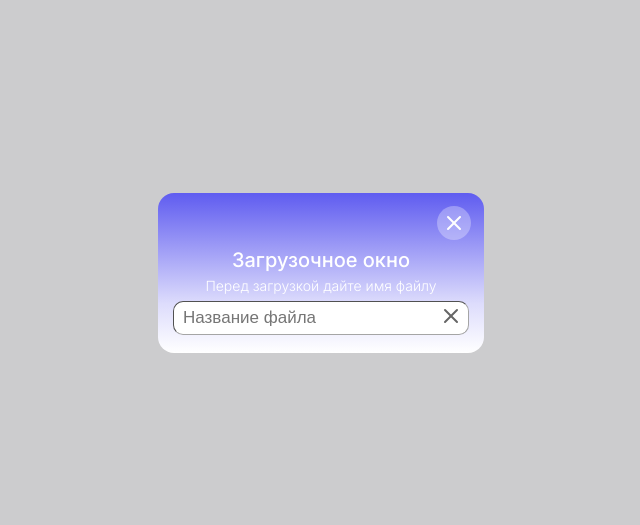
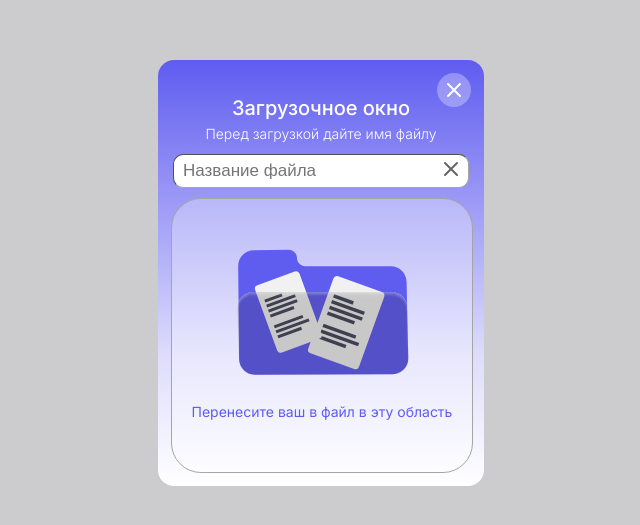
Before and after one commit to VlaDick2008/vite-web-component, a website built with Vite: page index.html in a window 1280 px wide. Shown: the part 127-652 px from the top of the page, without its empty margins (319-959 px from the left). Built offline with nearby package versions, Linux system fonts and the light colour scheme.

Commit message:
drag and drop zone

```diff
--- a/index.html
+++ b/index.html
@@ -12,9 +12,9 @@
     <title>Загрузка файла</title>
   </head>
   <body>
-    <div class="main-container">
+    <main class="main-container">
       <file-uploader></file-uploader>
-    </div>
+    </main>
     <script type="module" src="/src/main.ts"></script>
   </body>
 </html>
--- a/src/main.ts
+++ b/src/main.ts
@@ -1,5 +1,6 @@
 import "./normalize.css";
 import cross from "/cross.svg?url";
+import drop from "/docs-pic.svg?url";
 
 class FileUploader extends HTMLElement {
 	private shadow: ShadowRoot;
@@ -14,6 +15,7 @@ class FileUploader extends HTMLElement {
 	}
 
 	private render(): void {
+		// == Вёрстка ==
 		// Стилизация
 		const style = document.createElement("style");
 		style.textContent = `
@@ -25,8 +27,9 @@ class FileUploader extends HTMLElement {
 				padding: 13px;
 				color: white;
 				text-align: center;
-				gap: 5px;
+				gap: 10px;
 				width: 300px;
+				position: relative;
       }
 			.closeButton {
 				background: rgba(255, 255, 255, 0.3);
@@ -39,6 +42,8 @@ class FileUploader extends HTMLElement {
 				color: white;
 				transition: all 0.2s ease-in-out;
 				align-self: flex-end;
+				position: absolute;
+				right: 13px;
 			}
 			.closeButton:hover {
 				background: rgba(255, 255, 255, 0.4);
@@ -46,6 +51,7 @@ class FileUploader extends HTMLElement {
 			.headlineWrapper {
 				display: flex;
 				flex-direction: column;
+				margin-top: 20px;
 			}
       .headlineOne {
         font-size: 20px;
@@ -62,7 +68,6 @@ class FileUploader extends HTMLElement {
 			.fileNameInputWrapper {
 				position: relative;
 				width: 100%;
-
 			}
 			.fileNameInput {
 				font-size: 17px;
@@ -89,6 +94,21 @@ class FileUploader extends HTMLElement {
 				color: #A5A5A5;
 				transition: all 0.2s ease-in-out;
 			}
+			.dropZone {
+				width: 100%;
+				padding: 50px 0;
+				gap: 22px;
+				background: rgba(255, 255, 255, 0.3);
+				border: 1px solid #A5A5A5;
+				border-radius: 30px;
+				display: flex;
+				flex-direction: column-reverse;
+				cursor: pointer;
+				justify-content: center;
+				align-items: center;
+				font-size: 14px;
+				color: #5F5CF0;
+			}
     `;
 		this.shadow.appendChild(style);
 
@@ -103,10 +123,8 @@ class FileUploader extends HTMLElement {
 		closeCrossIcon.alt = "Clear";
 		closeCrossIcon.style.filter = "invert(100%) saturate(100%)";
 		closeButton.className = "closeButton";
+
 		closeButton.appendChild(closeCrossIcon);
-		closeButton.addEventListener("click", () => {
-			console.log("close");
-		});
 
 		formContainer.appendChild(closeButton);
 
@@ -142,9 +160,48 @@ class FileUploader extends HTMLElement {
 		const fileNameInput = document.createElement("input");
 		fileNameInput.type = "text";
 		fileNameInput.id = "fileName";
+		fileNameInput.setAttribute("form", "uploadForm");
 		fileNameInput.placeholder = "Название файла";
 		fileNameInput.className = "fileNameInput";
 
+		fileNameInputWrapper.appendChild(fileNameInput);
+		fileNameInputWrapper.appendChild(clearFieldButton);
+
+		formContainer.appendChild(fileNameInputWrapper);
+
+		// Форма
+		const form = document.createElement("form");
+		form.id = "uploadForm";
+		formContainer.appendChild(form);
+
+		// Поле для файла
+		const fileInput = document.createElement("input");
+		fileInput.type = "file";
+		fileInput.accept = ".txt,.json,.csv";
+		fileInput.style.display = "none";
+
+		const dropZone = document.createElement("div");
+		dropZone.className = "dropZone";
+		dropZone.textContent = "Перенесите ваш в файл в эту область";
+
+		const dropZoneImg = document.createElement("img");
+		dropZoneImg.src = drop;
+		dropZoneImg.alt = "Drop";
+
+		dropZone.appendChild(dropZoneImg);
+
+		form.appendChild(fileInput);
+		form.appendChild(dropZone);
+
+		this.shadow.appendChild(formContainer);
+
+		// == Функционал ==
+		// Кнопка закрытия формы
+		closeButton.addEventListener("click", () => {
+			console.log("close");
+		});
+
+		// Изменение цвета в зависимости от наличия текста
 		fileNameInput.addEventListener("input", () => {
 			this.isTitleWriten = !!fileNameInput.value;
 			fileNameInput.style.color = this.isTitleWriten ? "#5F5CF0" : "#A5A5A5";
@@ -156,24 +213,28 @@ class FileUploader extends HTMLElement {
 				: "Перед загрузкой дайте имя файлу";
 		});
 
+		// Кнопка очистки поля имени файла
 		clearFieldButton.onclick = () => {
 			fileNameInput.value = "";
+			fileNameInput.style.color = "#A5A5A5";
+			clearCrossIcon.style.filter = "invert(40%)";
 			this.isTitleWriten = false;
 			headlineTwo.textContent = "Перед загрузкой дайте имя файлу";
 		};
 
-		fileNameInputWrapper.appendChild(fileNameInput);
-		fileNameInputWrapper.appendChild(clearFieldButton);
+		// Отправка формы
+		form.addEventListener("submit", (e) => {
+			e.preventDefault();
+			this.handleUpload();
+		});
 
-		formContainer.appendChild(fileNameInputWrapper);
+		// Обработка файла в input
+		fileInput.addEventListener("change", () => {
+			console.log("file change");
+		});
+	}
 
-		// Форма
-		const form = document.createElement("form");
-		form.id = "uploadForm";
-		formContainer.appendChild(form);
-
-		this.shadow.appendChild(formContainer);
-	}
+	private handleUpload(): void {}
 }
 
 customElements.define("file-uploader", FileUploader);
```
Also changed, not shown: public/docs-pic.svg (added).
